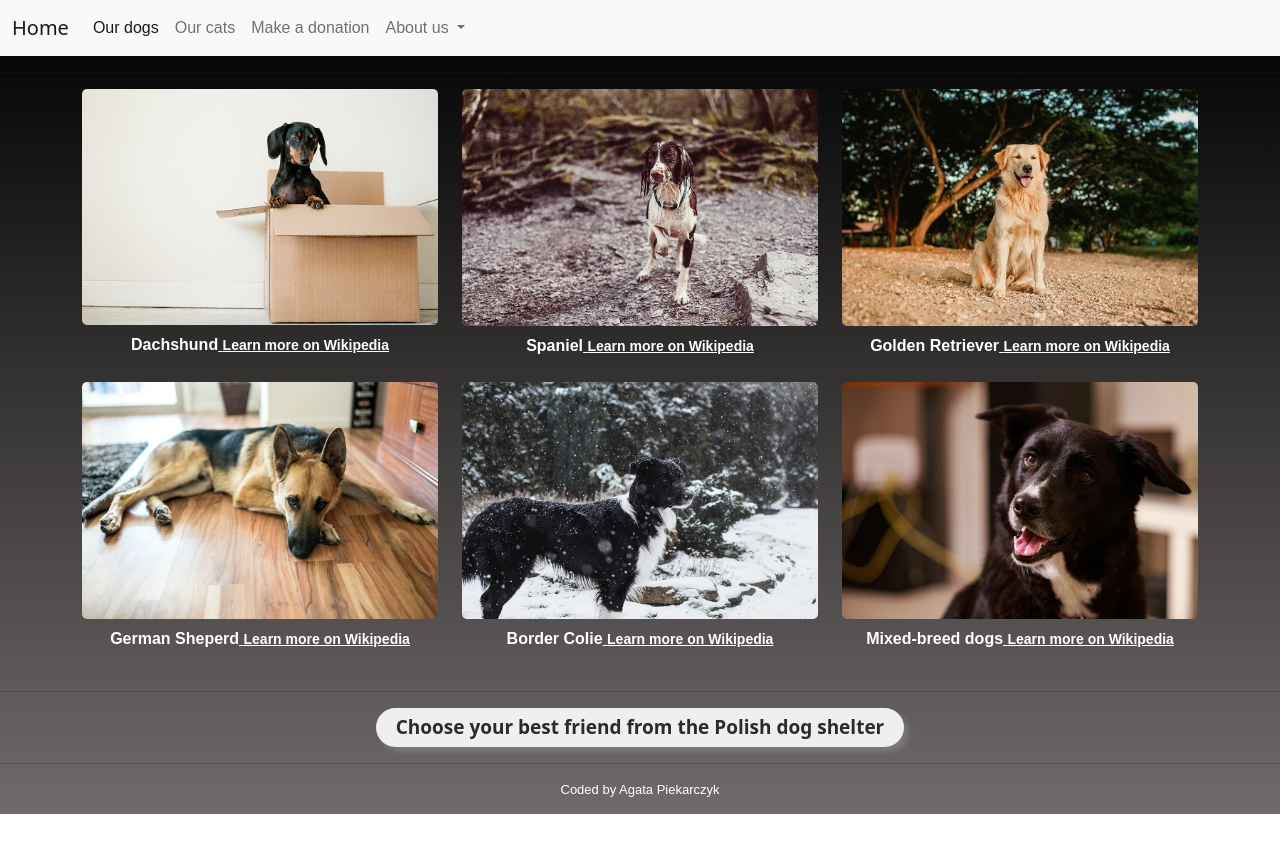
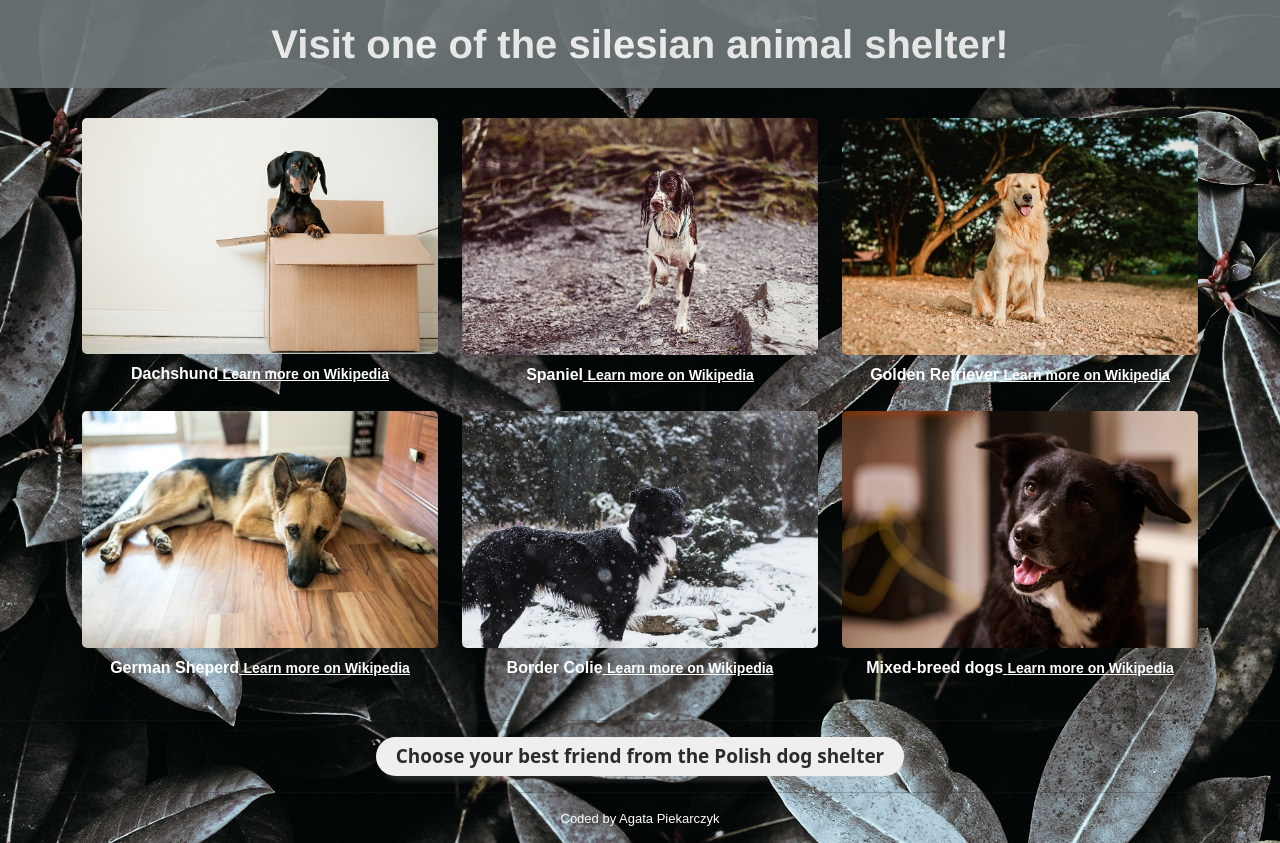
Before and after one commit to Agata349/Bootstrap_project, a plain HTML site: page index.html in a window 1280 px wide. Before the commit the page ends 814 px from the top, so only its background shows below. Drawn offline with nearby package versions, Linux system fonts and the light colour scheme.

Commit message:
background changed

```diff
--- a/index.html
+++ b/index.html
@@ -18,45 +18,8 @@
 
     <title>Responsive image grid</title>
 </head>
-
 <body>
-<nav class="navbar navbar-expand-lg navbar-light bg-light">
-    <div class="container-fluid">
-        <a class="navbar-brand" href="#">Home</a>
-        <button class="navbar-toggler" type="button" data-bs-toggle="collapse" data-bs-target="#navbarNavDropdown"
-            aria-controls="navbarNavDropdown" aria-expanded="false" aria-label="Toggle navigation">
-            <span class="navbar-toggler-icon"></span>
-        </button>
-        <div class="collapse navbar-collapse" id="navbarNavDropdown">
-            <ul class="navbar-nav">
-                <li class="nav-item">
-                    <a class="nav-link active" aria-current="page" href="#">Our dogs</a>
-                </li>
-                <li class="nav-item">
-                    <a class="nav-link" href="#">Our cats</a>
-                </li>
-                <li class="nav-item">
-                    <a class="nav-link" href="#">Make a donation</a>
-                </li>
-                <li class="nav-item dropdown">
-                    <a class="nav-link dropdown-toggle" href="#" id="navbarDropdownMenuLink" role="button"
-                        data-bs-toggle="dropdown" aria-expanded="false">
-                        About us
-                    </a>
-                    <ul class="dropdown-menu" aria-labelledby="navbarDropdownMenuLink">
-                        <li><a class="dropdown-item" href="#">History</a></li>
-                        <li><a class="dropdown-item" href="#">Meet the team</a></li>
-                        <li>
-                            <hr class="dropdown-divider">
-                        </li>
-                        <li><a class="dropdown-item" href="#">Contact</a></li>
-                    </ul>
-                </li>
-            </ul>
-        </div>
-    </div>
-</nav>
-<hr />
+    <h1>Visit one of the silesian animal shelter!</h1>
     <section class="dogs">
         <div class="container">
             <div class="row">
--- a/styles.css
+++ b/styles.css
@@ -1,10 +1,20 @@
 body {
-  background-image: linear-gradient(to top, rgb(112, 106, 106) 0%, #000 100%);
+  background-image: url("./img/background.jpg");
+}
+
+h1 {
+  padding: 20px;
+  margin-bottom: 30px;
+  background-color: #6f787a;
+  opacity: 0.9;
+  text-align: center;
+  font-family: "Franklin Gothic Medium", "Arial Narrow", Arial, sans-serif;
+  font-weight: bold;
+  color: #fff;
 }
 
 figcaption,
 p,
-ul,
 footer {
   font-family: Arial, Helvetica, sans-serif;
   color: grey;
```
Also changed, not shown: img/background.jpg (added), img/logo.jpg (deleted).
